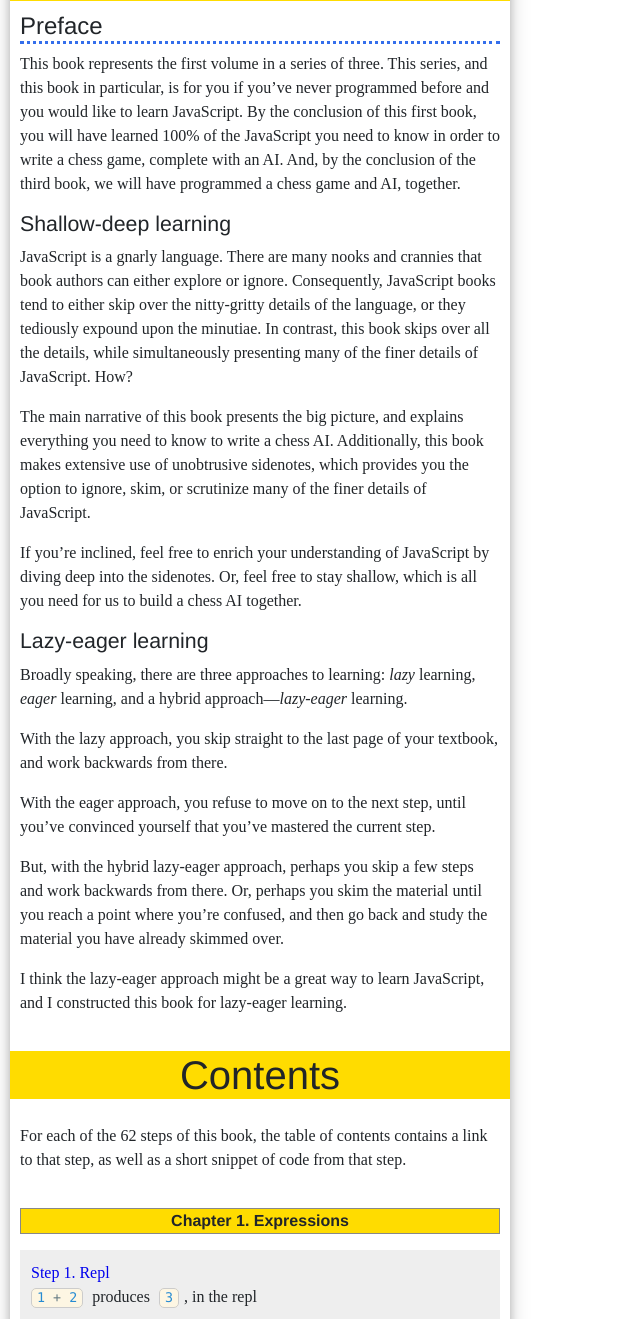
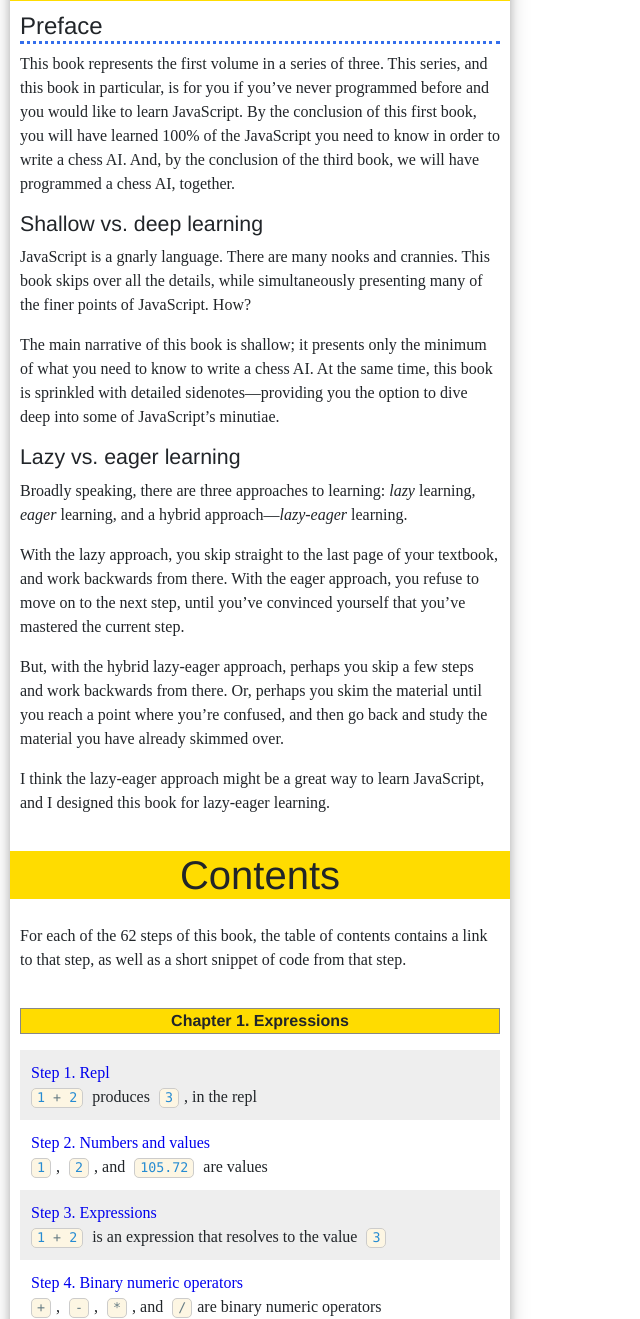
Before and after one commit to mikegagnon/js, a PHP site: page / in a window 1280 px wide. Shown: the part 393-1712 px from the top of the page, without its empty margins (0-640 px from the left). Run offline with PHP 8.4, Linux system fonts and the light colour scheme; data that the repository does not hold is empty; some libraries are stand-ins or nearby versions.

Commit message:
revised preface

```diff
--- a/index.php
+++ b/index.php
@@ -236,36 +236,27 @@ function codestr($line) {
         <div class='padded'>
             <h2>Preface</h2>
 
-            <p>This book represents the first volume in a series of three. This series, and this book in particular, is for you if you&rsquo;ve never programmed before and you would like to learn JavaScript. By the conclusion of this first book, you will have learned 100% of the JavaScript you need to know in order to write a chess game, complete with an AI. And, by the conclusion of the third book, we will have programmed a chess game and AI, together.</p>
-
-            <h3>Shallow-deep learning</h3>
-
-            <p>JavaScript is a gnarly language. There are many nooks and crannies
-            that book authors can either explore or ignore. Consequently,
-             JavaScript books tend to either skip over the nitty-gritty details of the language, or they tediously expound upon the minutiae.
-             In contrast, this book skips over all the details, while simultaneously presenting many of the finer details of JavaScript. How?
+            <p>This book represents the first volume in a series of three. This series, and this book in particular, is for you if you&rsquo;ve never programmed before and you would like to learn JavaScript. By the conclusion of this first book, you will have learned 100% of the JavaScript you need to know in order to write a chess  AI. And, by the conclusion of the third book, we will have programmed a chess AI, together.</p>
+
+            <h3>Shallow vs. deep learning</h3>
+
+            <p>JavaScript is a gnarly language. There are many nooks and crannies.
+            This book skips over all the details, while simultaneously presenting many of the finer points of JavaScript. How?
          </p>
 
-            <p>The main narrative of this book presents the big picture, and explains
-                everything you need to know to write a chess AI. Additionally, this
-                book makes extensive use of unobtrusive sidenotes, which provides you
-                 the option to ignore, skim, or scrutinize many of the finer details of JavaScript.</p>
-
-            <p>
-                If you&rsquo;re inclined, feel free to enrich your understanding of JavaScript by diving deep into the sidenotes. Or, feel free to stay shallow, which is all you need for us to build a chess AI together.
-            </p>
-
-            <h3>Lazy-eager learning</h3>
+            <p>The main narrative of this book is shallow; it presents only the minimum of what you need to know to write a chess AI. At the same time, this
+                book is sprinkled with detailed sidenotes&mdash;providing you
+                 the option to dive deep into some of JavaScript&rsquo;s minutiae.</p>
+
+            <h3>Lazy vs. eager learning</h3>
 
             <p>Broadly speaking, there are three approaches to learning: <i>lazy</i> learning, <i>eager</i> learning, and a hybrid approach&mdash;<i>lazy-eager</i> learning.</p>
 
-            <p>With the lazy approach, you skip straight to the last page of your textbook, and work backwards from there.</p>
-
-            <p>With the eager approach, you refuse to move on to the next step, until you&rsquo;ve convinced yourself that you&rsquo;ve mastered the current step.</p>
+            <p>With the lazy approach, you skip straight to the last page of your textbook, and work backwards from there. With the eager approach, you refuse to move on to the next step, until you&rsquo;ve convinced yourself that you&rsquo;ve mastered the current step.</p>
 
             <p>But, with the hybrid lazy-eager approach, perhaps you skip a few steps and work backwards from there. Or, perhaps you skim the material until you reach a point where you&rsquo;re confused, and then go back and study the material you have already skimmed over.</p>
 
-            <p>I think the lazy-eager approach might be a great way to learn JavaScript, and I constructed this book for lazy-eager learning.</p>
+            <p>I think the lazy-eager approach might be a great way to learn JavaScript, and I designed this book for lazy-eager learning.</p>
 
         </div>
 
```
